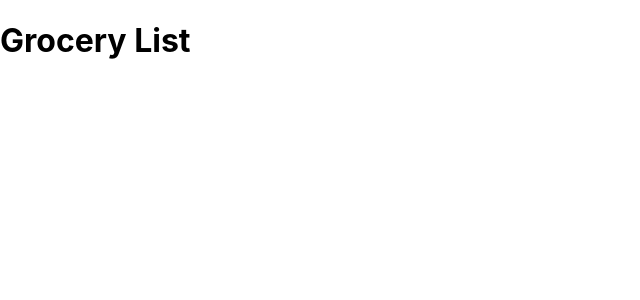
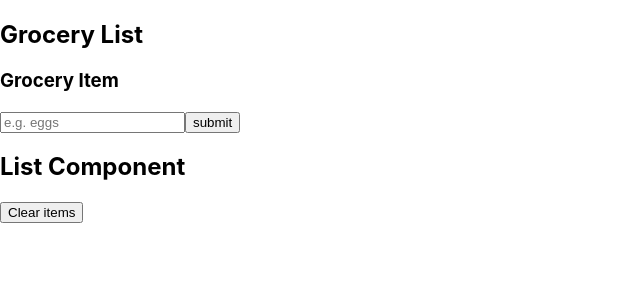
Before and after one commit to nischalpilmong/GroceryItem-List, a React (Create React App) app: page / in a window 1280 px wide. Shown: the top 300 px of the page, without its empty margins (0-640 px from the left). Built offline with nearby package versions, Linux system fonts and the light colour scheme.

Commit message:
added grocery form structure

```diff
--- /dev/null
+++ b/src/Alert.js
@@ -0,0 +1,10 @@
+import React from 'react'
+
+const Alert = () => {
+    return(
+        <div>
+          <h2>Alert Component</h2>
+        </div>
+    );
+}
+export default Alert;
--- a/src/App.js
+++ b/src/App.js
@@ -1,10 +1,35 @@
-import React from 'react'
+import React, {useState} from 'react'
+import Alert from './Alert';
+import List from './List'
+
 
 function App() {
+  const [name, setName] = useState('');
+  const [isEditing, setIsEditing] = useState(false);
+  const [alert, setAlert] = useState({ show: false, msg: '', type: '' });
+
+  const handleSubmit = (e) => {
+      e.preventDefault();
+      console.log('Hello');
+  };
   return (
-    <div className="App">
+    <section className="section-center">
        <h1>Grocery List</h1>
-    </div>
+       <form className="grocery-form" onSubmit={handleSubmit}>
+         {alert.show && <Alert />}
+         <h3>Grocery Item</h3>
+         <div className="form-control">
+           <input type="text" className="grocery" placeholder="e.g. eggs" value={name} onChange={(e) => setName(e.target.value)}/>
+           <button type="submit" className="submit-btn">
+             {isEditing ? 'edit' : 'submit'}
+           </button>
+         </div>
+       </form>
+       <div className="grocery-container">
+         <List />
+         <button className="clear-btn">Clear items</button>
+       </div>
+    </section>
   );
 }
 
--- /dev/null
+++ b/src/List.js
@@ -0,0 +1,10 @@
+import React from 'react'
+
+const List = () => {
+   return(
+        <div>
+          <h2>List Component</h2>
+        </div>
+   );
+}
+export default List;
```
Also changed, not shown: 1 other file (tests, documents, lock files or other folders).
